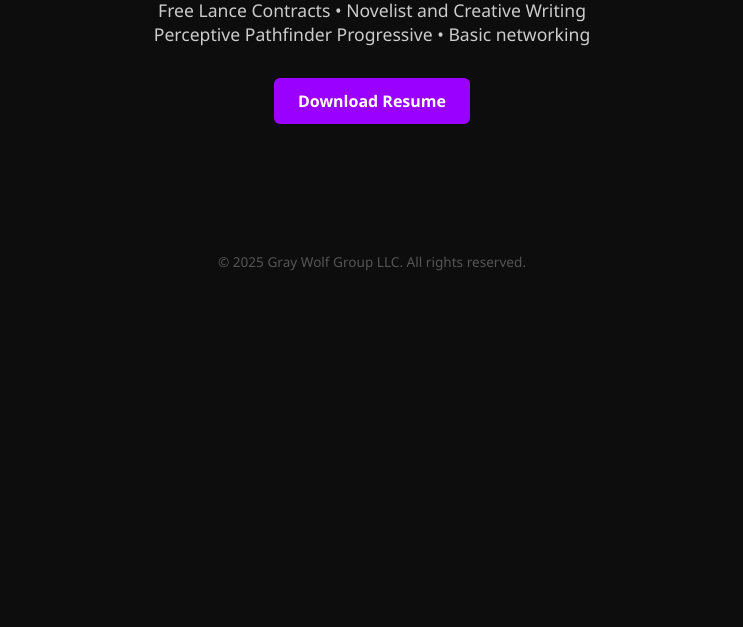
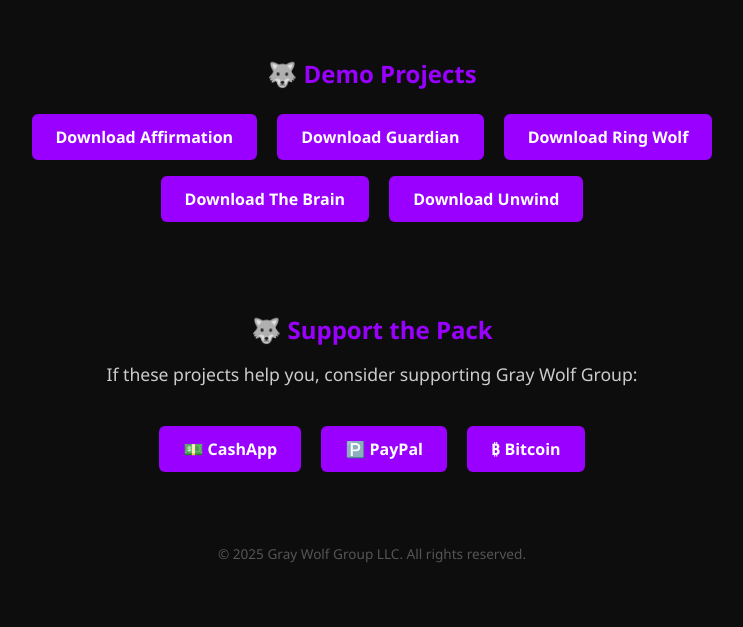
Before and after one commit to gwgroupllc/graywolfgroup.github.io, a plain HTML site: page index.html in a window 1280 px wide. Shown: the part 509-1136 px from the top of the page, without its empty margins (268-1011 px from the left). Before the commit the page ends 800 px from the top, so only its background shows below. Drawn offline with Linux system fonts and the light colour scheme.

```diff
--- a/index.html
+++ b/index.html
@@ -13,15 +13,16 @@
       display: flex;
       flex-direction: column;
       align-items: center;
-      justify-content: center;
+      justify-content: flex-start;
       min-height: 100vh;
       text-align: center;
+      padding-bottom: 4rem;
     }
 
     img {
       width: 300px;
       max-width: 90vw;
-      margin-bottom: 2rem;
+      margin: 2rem 0;
       border-radius: 12px;
       box-shadow: 0 0 25px #9900ff;
     }
@@ -48,15 +49,28 @@
       text-decoration: none;
       font-weight: bold;
       transition: 0.2s ease;
+      margin: 0.5rem;
     }
 
     a.button:hover {
       background: #b84dff;
     }
 
+    section {
+      margin: 2rem 0;
+      width: 100%;
+      max-width: 800px;
+    }
+
+    h2 {
+      color: #9900ff;
+      margin-bottom: 1rem;
+    }
+
     footer {
-      position: absolute;
-      bottom: 20px;
+      position: relative;
+      bottom: 0;
+      margin-top: 2rem;
       font-size: 0.85rem;
       color: #555;
     }
@@ -68,11 +82,28 @@
 
   <h1>GRAY WOLF GROUP</h1>
   <p>Independent Coder • Cyber Investigator • Cyber Forensics
-     <br>Free Lance Contracts  • Novelist and Creative Writing
-     <br>Perceptive Pathfinder Progressive • Basic networking
+     <br>Freelance Contracts • Novelist and Creative Writing
+     <br><strong>Perceptive • Pathfinder • Progression</strong>
   </p>
 
-  <a class="button" href="Corey_Paris.pdf" download>Download Resume</a>
+  <a class="button" href="Corey_Paris.pdf" download>📄 Download Resume</a>
+
+  <section id="projects">
+    <h2>🐺 Demo Projects</h2>
+    <a class="button" href="affirmation.zip" download>Download Affirmation</a>
+    <a class="button" href="guardian.zip" download>Download Guardian</a>
+    <a class="button" href="ring_wolf.zip" download>Download Ring Wolf</a>
+    <a class="button" href="the_brain.zip" download>Download The Brain</a>
+    <a class="button" href="unwind.zip" download>Download Unwind</a>
+  </section>
+
+  <section id="support">
+    <h2>🐺 Support the Pack</h2>
+    <p>If these projects help you, consider supporting Gray Wolf Group:</p>
+    <a class="button" href="https://cash.app/$GrayWolfGroup" target="_blank">💵 CashApp</a>
+    <a class="button" href="https://paypal.me/graywolfgroup" target="_blank">🅿️ PayPal</a>
+    <a class="button" href="#" onclick="navigator.clipboard.writeText('bc1q0ffv4example9d8yx3'); alert('Bitcoin address copied!')">₿ Bitcoin</a>
+  </section>
 
   <footer>
     &copy; 2025 Gray Wolf Group LLC. All rights reserved.
```
Also changed, not shown: 5 other files.
